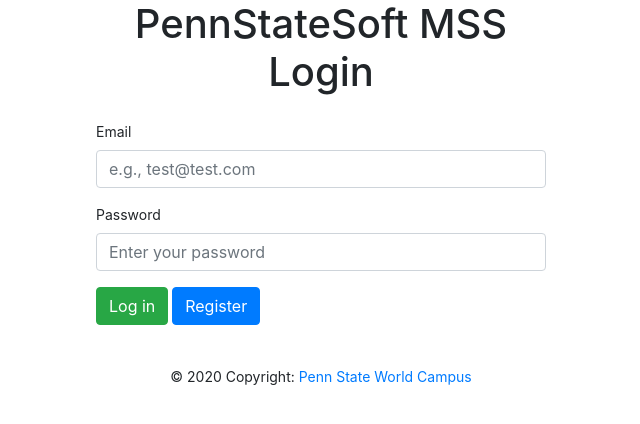
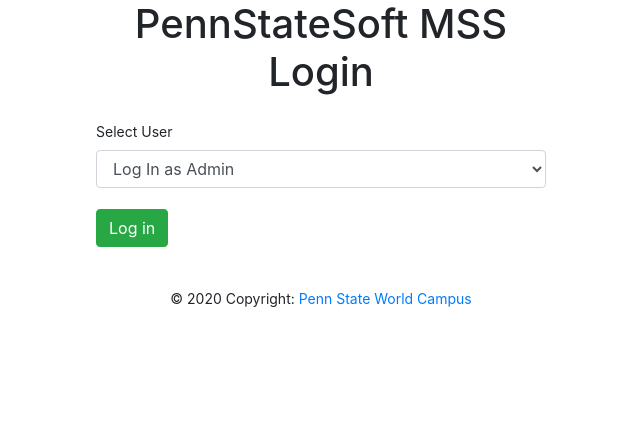
Before and after one commit to cmdavidson546/SW455-Project, a Flask app: page / in a window 1280 px wide. Shown: the part 53-477 px from the top of the page, without its empty margins (319-959 px from the left). Run offline with Flask 2, Linux system fonts and the light colour scheme; some libraries are stand-ins or nearby versions.

Commit message:
Major Upgrade to User Model; official 2.0 release

```diff
--- a/app.py
+++ b/app.py
@@ -17,98 +17,135 @@
 # set home endpoint
 @app.route('/')
 def open_app():
-    return render_template('login.html')
+    return render_template('user_type.html')
+
+                    ####### INITIAL STARTUP, LOGIN, LOGOFF, REGISTER METHODS #########
+@app.route('/auth/user_type', methods=['POST', 'GET'])
+def log_in_by_user_type():
+    account = request.form['account']
+    if account == "0":
+        return render_template('login_admin.html')
+    if account == "1":
+        return render_template('login_client.html')
+    if account == "2":
+        return render_template('register.html')
+    return render_template('user_type.html')
 
 # set route path to login
 @app.route('/login')
 def user_home():
-    return render_template('login.html')
+    return render_template('user_type.html')
+
+# path to logout - NEED TO SEE IF "User.logout()" is buggy for Admin and Client users
+@app.route('/auth/logout')
+def user_logout():
+    User.logout()
+    return render_template('user_type.html')
 
 # route to register page
 @app.route('/register')
 def register_page():
     return render_template('register.html')
 
+    ########### REGISTER NEW USER METHOD ############
+    # endpoint from main registration form  -> client_profile.html
+@app.route('/auth/register', methods=['POST', 'GET'])
+def register_user():
+        # get admin form data
+
+    admin = request.form['admin']
+    admincode = request.form['admincode']
+
+        # make name suitable for db
+    fname = request.form['fname']
+    lastname = request.form['lastname']
+    name = lastname + ', ' + fname
+
+        # get email and password
+    email = request.form['email']
+    password = request.form['password']
+
+    # create userinfo dictionaries for User.object
+    cardinfo = {
+        'cardname': request.form['cardname'],
+        'cardnumber': request.form['cardnumber'],
+        'cardcode': request.form['cardcode'],
+        'zipcode': request.form['zipcode']
+    }
+    acode = {
+        'admincode': admincode
+    }
+
+    if request.method == 'POST':
+        if admin == "1":
+            # default code for admin registration
+            if admincode == '11111':
+                # add another layer by seeing if 'email' contains @specific_company_name
+                Admin.register(name=name, email=email, password=password, usertype='admin', userinfo=acode)
+                return render_template('admin_profile.html', email=email, name=name)
+        else:
+            Client.register(name=name, email=email, password=password, usertype="client", userinfo=cardinfo)
+            return render_template('client_profile.html', email=email, name=name)
+    return render_template('registration_error.html', error='Invalid registration')
+
+        ####### LOGIN EXISTING USER METHODS #########
+# create session for logged in user -> admin_profile.html
+@app.route('/admin/login', methods=['POST', 'GET'])
+def admin_login():
+    # get email and password : IN OTHER ITERATIONS WE CAN GET POST from hidden ajax login form
+    email = request.form['email']
+    password = request.form['password']
+    admincode = request.form['admincode']
+
+    # if POST used properly passed through Ajax created form in process_login.js .done() function
+    if request.method == 'POST':
+        # if login_valid method in user.py class returns TRUE
+        if Admin.login_valid(email=email, password=password):
+            # check on admincode code verification HERE
+            if admincode == '11111':
+            # start session in user.py class
+                Admin.login(email)
+            # return name data from user profile
+                user = Admin.get_by_email(email)
+                #print(user.userinfo[0]) prints '1' for the first digit in 11111
+                if user.usertype == 'admin':
+            # send user to profile page...also can send any information needed including user email
+                    return render_template('admin_profile.html', email=session['email'], name=user.name)
+    return render_template('login_error.html', error='NOT ALLOWED!')
+
+# create session for logged in user -> client_profile.html
+@app.route('/client/login', methods=['POST', 'GET'])
+def client_login():
+    # get email and password : IN OTHER ITERATIONS WE CAN GET POST from hidden ajax login form
+    email = request.form['email']
+    password = request.form['password']
+
+    if request.method == 'POST':
+            # if login_valid method in user.py class returns TRUE
+        if Client.login_valid(email=email, password=password):
+            Client.login(email)
+            user = Client.get_by_email(email)
+            #print(user.usertype)
+            if user.usertype == 'client':
+                return render_template('client_profile.html', email=session['email'], name=user.name)
+    return render_template('login_error.html', error='NOT ALLOWED!')
+
+
+            ####### BACK TO MENU LINK METHODS #########
 # link to profile... user must be logged in
 @app.route('/back_to_profile')
 def back_to_profile():
     if session['email'] is not None:
         user = User.get_by_email(session['email'])
-        return render_template('profile.html', email=session['email'], name=user.name)
-    return render_template('login.html')
+        if user.check_if_client():
+            return render_template('client_profile.html', email=session['email'], name=user.name)
+        elif user.check_if_admin():
+            return render_template('admin_profile.html', email=session['email'], name=user.name)
+        else:
+            print("error")
+    return render_template('login_error.html')
 
-# path to logout
-@app.route('/auth/logout')
-def user_logout():
-    User.logout()
-    return render_template('login.html')
-
-# create endpoint for AJAX call to process login information
-@app.route('/auth/process_login', methods=['POST'])
-def process():
-    email = request.form['email']
-    password = request.form['password']
-    if password and email:
-        if User.login_valid(email=email, password=password):
-            return jsonify({'email': email, 'password': password})
-        else:
-            return jsonify({'error': 'Email or Password Entry Invalid!'})
-    return jsonify({'error' : 'Missing data in form!'})
-
-# create session for logged in user -> profile.html
-@app.route('/auth/login', methods=['POST', 'GET'])
-def user_login():
-    # get email and password from hidden ajax login form
-    email = request.form['email']
-    password = request.form['password']
-
-    # if POST used properly passed through Ajax created form in process_login.js .done() function
-    if request.method == 'POST':
-        # if login_valid method in user.py class returns TRUE
-        if User.login_valid(email=email, password=password):
-            # start session in user.py class
-            User.login(email)
-            # return name data from user profile
-            user = User.get_by_email(email)
-            # send user to profile page...also can send any information needed including user email
-            # by sending the session email we can then look up in db for all the other info
-            return render_template('profile.html', email=session['email'], name=user.name)
-    return render_template('login_error.html', error='GET POST NOT ALLOWED!')
-
-
-# NOT BEING USED IN CURRENT VERSION - using inline html checks on boxes
-# create endpoint from process_register.js AJAX call
-@app.route('/auth/process_register', methods=['POST'])
-def processRegister():
-
-    name = request.form['name']
-    email = request.form['email']
-    password = request.form['password']
-
-    if name and password and email:
-        # email types that are currently not allowed:
-            # @you.me.net [ No character before @ ]
-            # mysite.ourearth.com [@ is not present]
-        if re.match("^.+@(\[?)[a-zA-Z0-9-.]+.([a-zA-Z]{2,3}|[0-9]{1,3})(]?)$", email) != None:
-            return jsonify( { 'name': name, 'email': email, 'password': password } )
-        else:
-            return jsonify({'error': 'Email Invalid!'})
-    return jsonify({'error' : 'Missing data in form!'})
-
-# endpoint from main registration form  -> profile.html
-@app.route('/auth/register', methods=['POST', 'GET'])
-def register_user():
-    fname = request.form['fname']
-    lastname = request.form['lastname']
-    name = lastname+', '+fname
-    email = request.form['email']
-    password = request.form['password']
-
-    if request.method == 'POST':
-        User.register(name, email, password)
-        return render_template('profile.html', email=email, name=name)
-    return render_template('registration_error.html', error='Invalid registration')
-
+      ########## App Run() METHOD #############
 
 if __name__ == '__main__':
     app.run(debug=True)
--- a/static/js/process_login.js
+++ /dev/null
@@ -1,28 +0,0 @@
-$(document).ready(function() {
-    $('#login-form').on('submit', function(event) {
-        event.preventDefault();
-
-        $.ajax({
-            data: {
-                email: $('#email').val(),
-                password: $('#password').val()
-            },
-            type: 'POST',
-
-            url: '/auth/process_login'
-
-        })
-        .done(function(data) {
-            if(data.error) {
-                alert(data.error);
-            }
-            else {
-                var url = '/auth/login';
-                var form = $('<form style="display:none;" action="' + url + '" method="post" >' + '<input type="text" name="email" value="' + data.email + '" />' + '<input type="password" name="password" value="' + data.password + '" />' + '</form>');
-                $('body').append(form);
-                form.submit();
-
-            }
-        })
-    });
-});
--- a/templates/login.html
+++ b/templates/login_admin.html
@@ -14,22 +14,25 @@
 
 {% block content %}
 
-<script src="{{ url_for('static', filename='js/process_login.js') }}"></script>
+<!-- <script src="{{ url_for('static', filename='js/process_login.js') }}"></script> -->
 
 <div class="container page-form">
     <h1>PennStateSoft MSS Login</h1>
-    <form id="login-form" action="/auth/login" method="post">
+    <form id="login-form" action="/admin/login" method="post">
         <div class="form-group">
-            <label for="email">Email</label>
-            <input type="text" id="email" class="form-control" name="email" placeholder="e.g., test@test.com">
+            <label for="email">Company Email</label>
+            <input type="text" id="email" class="form-control" name="email" placeholder="e.g., test@test.com" value="test@test.com">
         </div>
         <div class="form-group">
             <label for="password">Password</label>
-            <input type="password" id="password" class="form-control" name="password" placeholder="Enter your password">
+            <input type="password" id="password" class="form-control" name="password" placeholder="Enter your password" value="123">
         </div>
-
+         <div class="form-group">
+            <label for="admincode">Admin Code</label>
+            <input type="password" id="admincode" class="form-control" name="admincode" placeholder="Enter your admin code" value="11111">
+        </div>
         <button type="submit" class="btn btn-success">Log in</button>
-        <a class="btn btn-primary" href="/register" role="button">Register</a>
+        <a class="btn btn-primary" href="/register" role="button">Register New User</a>
     </form>
 
 </div>
--- /dev/null
+++ b/templates/user_type.html
@@ -0,0 +1,31 @@
+    <nav class="navbar navbar-expand-lg navbar-light bg-light">
+        <div>
+            <ul class="navbar-nav mr-auto">
+                <li class="nav-item active">
+                    <a class="nav-link" href="#">Home <span class="sr-only">(current)</span></a>
+                </li>
+                <li class="nav-item">
+                    <a class="nav-link" href="/register">Register</a>
+                </li>
+            </ul>
+        </div>
+    </nav>
+{% extends "index.html" %}
+
+{% block content %}
+
+
+<div class="container page-form">
+    <h1>PennStateSoft MSS Login</h1>
+    <form id="login-form" action="/auth/user_type" method="post">
+      <label for="account">Select User</label>
+        <select form="login-form" class="form-control" id="account" name="account">
+            <option value="0">Log In as Admin</option>
+            <option value="1">Log In as Client</option>
+            <option value="2">Register New User</option>
+        </select>
+        <br>
+        <button type="submit" class="btn btn-success">Log in</button>
+    </form>
+</div>
+    {% endblock %}
```
Also changed, not shown: models/admin.py (added, +40 -0 lines), models/client.py (added, +39 -0 lines), models/user.py (+20 -25 lines), static/js/process_register.js (deleted, +0 -34 lines), templates/admin_profile.html (added, +54 -0 lines), templates/client_profile.html (added, +54 -0 lines), templates/login_client.html (added, +35 -0 lines), templates/register.html (+15 -10 lines).
